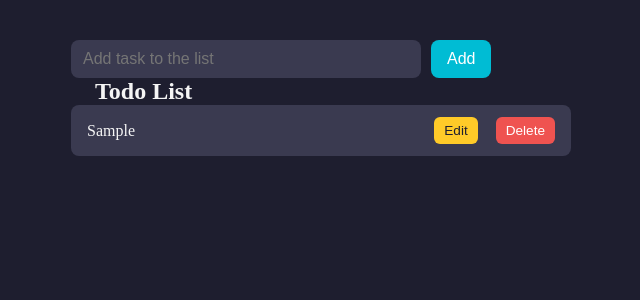
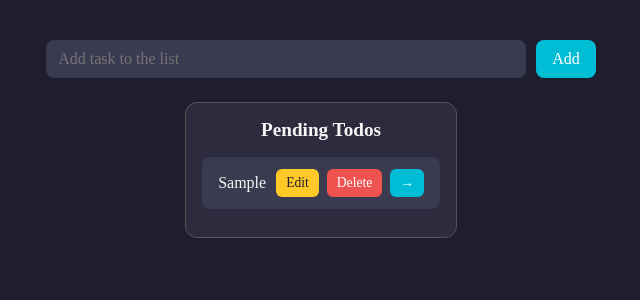
Before and after one commit to Harsh251299/react-training, a React (Vite) app in the folder react-app/: page / in a window 1280 px wide. Both pictures are taken after typing "Sample" into the empty fields and a click on the button "Add". Shown: the top 300 px of the page, without its empty margins (319-959 px from the left). Built offline with nearby package versions, Linux system fonts and the light colour scheme; the HTML template or start-up script is replaced by a standard one.

Commit message:
Added the hooks

```diff
--- a/react-app/src/App.css
+++ b/react-app/src/App.css
@@ -17,33 +17,37 @@ body {
 
 #root {
   width: 100%;
-  max-width: 500px;
-} */
-
-
-div {
-  background: #2c2c3e;
-  padding: 24px;
-  border-radius: 12px;
+  max-width: 800px;
 }
 
-/* Input + Button Group */
-div > input {
-  width: 70%;
+input,
+button {
+  font-family: inherit;
+}
+
+/* Centered Input + Add Button */
+.input-container {
+  display: flex;
+  justify-content: center;
+  margin-bottom: 24px;
+  gap: 10px;
+}
+
+.input-container input {
+  width: 60%;
   padding: 10px 12px;
   font-size: 1rem;
   border: none;
   border-radius: 8px;
-  margin-right: 10px;
   background-color: #3a3a50;
   color: white;
 }
 
-div > input:focus {
+.input-container input:focus {
   outline: 2px solid #00bcd4;
 }
 
-div > button {
+.input-container button {
   padding: 10px 16px;
   font-size: 1rem;
   background-color: #00bcd4;
@@ -53,16 +57,40 @@ div > button {
   cursor: pointer;
 }
 
-/* Todo List */
-.todo-list-title {
-  padding-left: 24px;
+/* Todo List Container */
+#todo-list-container {
+  display: flex;
+  gap: 20px;
+  margin-top: 24px;
+  flex-wrap: wrap;
+  justify-content: center;
+  align-items: flex-start;
 }
 
-#todo-list ul {
-  list-style: none;
+.todo-container {
+  background: #2c2c3e;
+  border: 1px solid #555;
+  padding: 16px;
+  border-radius: 12px;
+  width: fit-content;
+  max-width: none;
 }
 
-#todo-list li {
+/* Titles */
+.todo-list-title {
+  margin-bottom: 16px;
+  font-size: 1.2rem;
+  font-weight: 600;
+  text-align: center;
+}
+
+/* List */
+.todo-container ul {
+  list-style: none;
+  padding: 0;
+}
+
+.todo-container li {
   background-color: #3a3a50;
   padding: 12px 16px;
   margin-bottom: 12px;
@@ -70,27 +98,39 @@ div > button {
   display: flex;
   justify-content: space-between;
   align-items: center;
+  white-space: nowrap;
+  overflow-x: auto;
 }
 
-/* Align content to left, buttons to right */
-#todo-list li {
-  display: flex;
-  justify-content: space-between;
-  align-items: center;
+.todo-container li input {
+  flex-grow: 1;
+  width: auto;
+  border: none;
+  padding: 10px;
+  background-color: #2c2c3e;
+  color: white;
+  border-radius: 8px;
+  font-size: 1rem;
+  white-space: nowrap;
+  overflow: hidden;
+  text-overflow: ellipsis;
+  margin-right: 10px;
 }
 
-#todo-list li span {
+/* Left Content */
+.todo-container li span {
+  margin-right: 10px;
   flex-grow: 1;
+  word-break: break-word;
 }
 
-/* Button container */
+/* Action Buttons */
 .todo-actions {
   display: flex;
   gap: 8px;
 }
 
-#todo-list li button {
-  margin-left: 10px;
+.todo-actions button {
   padding: 6px 10px;
   font-size: 0.85rem;
   border: none;
@@ -98,12 +138,17 @@ div > button {
   cursor: pointer;
 }
 
-#todo-list li button:first-of-type {
+.save-edit-btn {
   background-color: #ffca28;
   color: #1e1e2f;
 }
 
-#todo-list li button:last-of-type {
+.delete-cancel-btn {
   background-color: #ef5350;
   color: white;
 }
+
+.toggle-btn {
+  background-color: #00bcd4;
+  color: white;
+}
--- a/react-app/src/Components/TodoList/Todo.jsx
+++ b/react-app/src/Components/TodoList/Todo.jsx
@@ -1,5 +1,5 @@
 import "../../App.css";
-import { useState } from "react";
+import { useState, useMemo, useCallback } from "react";
 import { v4 as uuidv4 } from "uuid";
 import TodoItem from "./TodoItem";
 
@@ -9,6 +9,16 @@ function Todo() {
   const [editInput, setEditInput] = useState("");
   const [editingId, setEditingId] = useState(null);
 
+  const pendingTodos = useMemo(
+    () => todoList.filter((todo) => !todo.isCompleted),
+    [todoList]
+  );
+
+  const CompletedTodos = useMemo(
+    () => todoList.filter((todo) => todo.isCompleted),
+    [todoList]
+  );
+
   function handleTodoItemChange(event) {
     setTodoItem(event.target.value);
   }
@@ -16,13 +26,13 @@ function Todo() {
     setEditInput(event.target.value);
   }
 
-  function addTodoItem() {
+  const addTodoItem = useCallback(() => {
     if (todoItem.trim().length) {
-      const newItem = { id: uuidv4(), value: todoItem };
+      const newItem = { id: uuidv4(), value: todoItem, isCompleted: false };
       setTodoList([...todoList, newItem]);
       setTodoItem("");
     }
-  }
+  }, [todoItem]);
 
   function editTodo(item) {
     if (editingId != null) {
@@ -38,7 +48,8 @@ function Todo() {
     setTodoList(newList);
   }
 
-  function saveTodo(id) {
+  const saveTodo = useCallback(
+    (id) => {
       if (editInput.trim() === "") return;
       const newList = todoList.map((todo) => {
         if (todo.id === id) {
@@ -48,15 +59,31 @@ function Todo() {
       });
       setTodoList(newList);
       setEditingId(null);
-  }
+    },
+    [editInput]
+  );
 
   function cancelEdit() {
     setEditInput("");
     setEditingId(null);
   }
+
+  function toggleCompleted(id) {
+    if (editingId === id) {
+      alert("Save the current item.");
+      return;
+    }
+    const newList = todoList.map((todo) => {
+      if (todo.id === id) {
+        return { ...todo, isCompleted: !todo.isCompleted };
+      }
+      return todo;
+    });
+    setTodoList(newList);
+  }
   return (
     <>
-      <div>
+      <div className="input-container">
         <input
           value={todoItem}
           onChange={handleTodoItemChange}
@@ -64,10 +91,12 @@ function Todo() {
         />
         <button onClick={addTodoItem}>Add</button>
       </div>
-      {todoList.length > 0 && <h2 className="todo-list-title">Todo List</h2>}
-      <div id="todo-list">
+      <div id="todo-list-container">
+        {pendingTodos.length > 0 && (
+          <div className="todo-container">
+            <h2 className="todo-list-title">Pending Todos</h2>
             <ul>
-          {todoList.map((item) => (
+              {pendingTodos.map((item) => (
                 <TodoItem
                   key={item.id}
                   item={item}
@@ -78,9 +107,34 @@ function Todo() {
                   cancelEdit={cancelEdit}
                   editTodo={editTodo}
                   deleteTodo={deleteTodo}
+                  toggleCompleted={toggleCompleted}
                 />
               ))}
             </ul>
+          </div>
+        )}
+
+        {CompletedTodos.length > 0 && (
+          <div className="todo-container">
+            <h2 className="todo-list-title">Completed Todos</h2>
+            <ul>
+              {CompletedTodos.map((item) => (
+                <TodoItem
+                  key={item.id}
+                  item={item}
+                  editingId={editingId}
+                  editInput={editInput}
+                  handleEditInput={handleEditInput}
+                  saveTodo={saveTodo}
+                  cancelEdit={cancelEdit}
+                  editTodo={editTodo}
+                  deleteTodo={deleteTodo}
+                  toggleCompleted={toggleCompleted}
+                />
+              ))}
+            </ul>
+          </div>
+        )}
       </div>
     </>
   );
--- a/react-app/src/Components/TodoList/TodoItem.jsx
+++ b/react-app/src/Components/TodoList/TodoItem.jsx
@@ -1,22 +1,63 @@
+import { useEffect, useRef } from "react";
 
 export default function TodoItem(props) {
+  const inputRef = useRef(null);
+  useEffect(() => {
+    if (props.editingId === props.item.id) {
+      inputRef.current?.focus();
+    }
+  }, [props.editingId]);
+
   return (
     <>
       <li>
         {props.item.id === props.editingId ? (
           <>
-            <input value={props.editInput} onChange={props.handleEditInput} />
+            <input
+              ref={inputRef}
+              value={props.editInput}
+              onChange={props.handleEditInput}
+            />
             <div className="todo-actions">
-              <button onClick={() => props.saveTodo(props.item.id)}>Save</button>
-              <button onClick={props.cancelEdit}>Cancel</button>
+              <button
+                className="save-edit-btn"
+                onClick={() => props.saveTodo(props.item.id)}
+              >
+                Save
+              </button>
+              <button className="delete-cancel-btn" onClick={props.cancelEdit}>
+                Cancel
+              </button>
+              <button
+                className="toggle-btn"
+                onClick={() => props.toggleCompleted(props.item.id)}
+              >
+                {props.item.isCompleted ? "←" : "→"}
+              </button>
             </div>
           </>
         ) : (
           <>
             <span>{props.item.value}</span>
             <div className="todo-actions">
-              <button onClick={() => props.editTodo(props.item)}>Edit</button>
-              <button onClick={() => props.deleteTodo(props.item.id)}>Delete</button>
+              { !props.item.isCompleted && <button
+                className="save-edit-btn"
+                onClick={() => props.editTodo(props.item)}
+              >
+                Edit
+              </button>}
+              <button
+                className="delete-cancel-btn"
+                onClick={() => props.deleteTodo(props.item.id)}
+              >
+                Delete
+              </button>
+              <button
+                className="toggle-btn"
+                onClick={() => props.toggleCompleted(props.item.id)}
+              >
+                {props.item.isCompleted ? "←" : "→"}
+              </button>
             </div>
           </>
         )}
```
Lines whose indentation alone changed are shown as unchanged.
